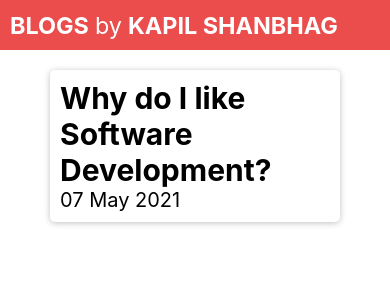
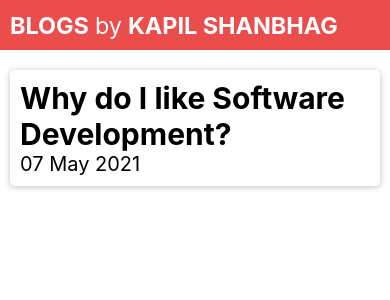
Before and after one commit to Kapilshanbhag09/My-Portfolio, a React (Create React App) app: page /blogs in a window 390 px wide. Shown: the top 300 px of the page. Built offline with nearby package versions, Linux system fonts and the light colour scheme.

Commit message:
Updated Blogs.js

```diff
--- a/src/Blogs.css
+++ b/src/Blogs.css
@@ -72,5 +72,8 @@
         margin-left: 6px;
 
     }
-
+    .blog_box{
+        margin-left: 10px;
+        margin-right: 10px;
+    }
 }
```
